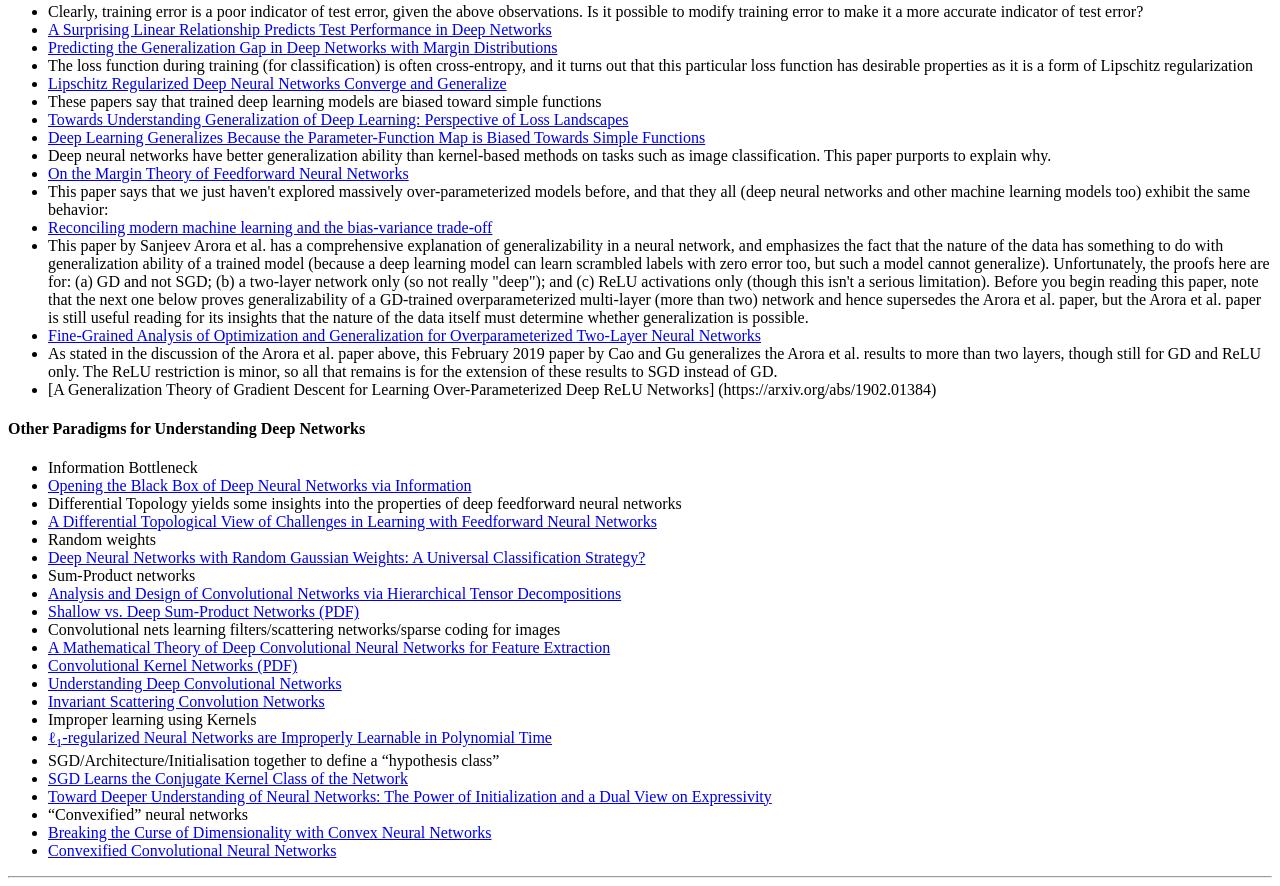
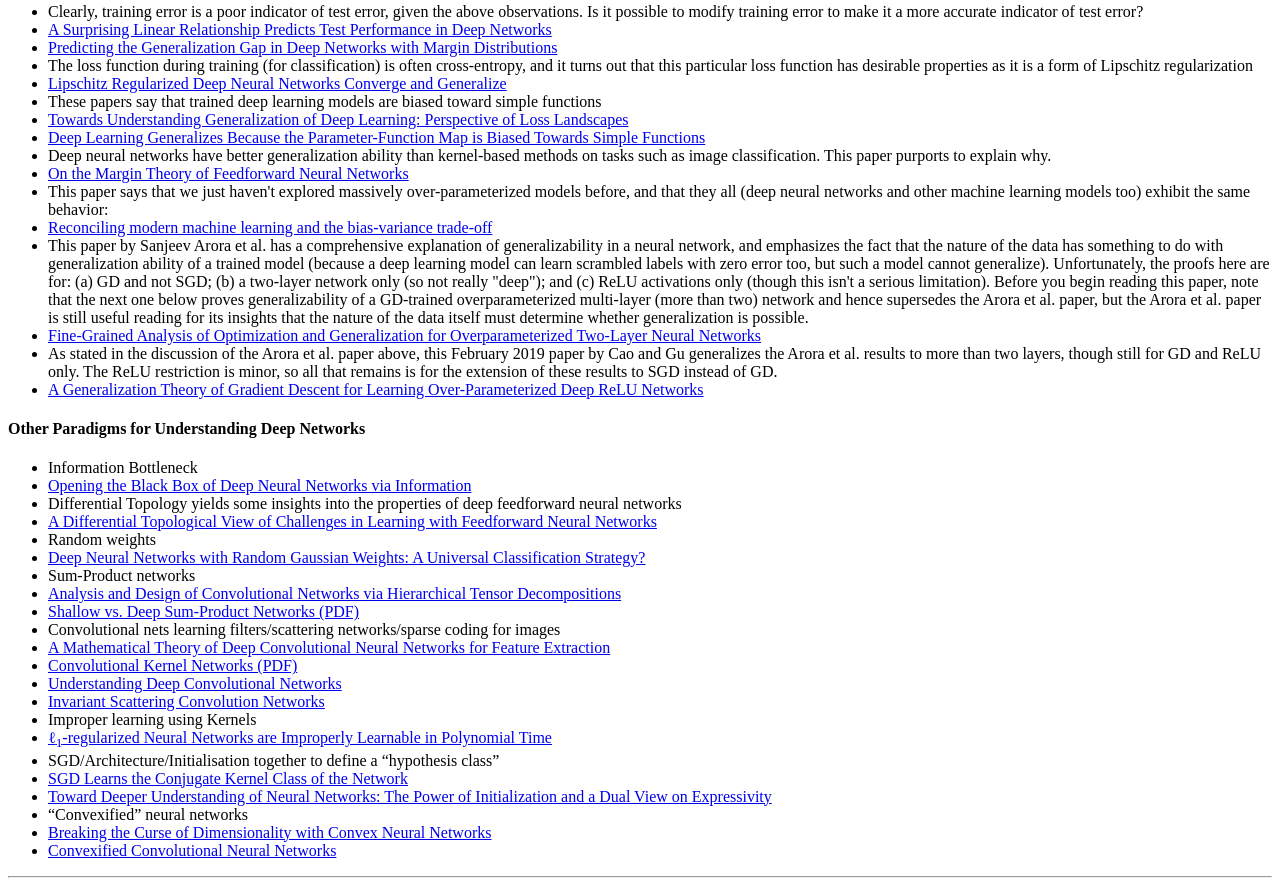
Before and after one commit to ml-theory-papers/ml-theory-papers.github.io, a plain HTML site: page index.html in a window 1280 px wide. Shown: the part 1542-2428 px from the top of the page. Drawn offline with Linux system fonts and the light colour scheme.

Commit message:
Corrected Markdown typo
Now the paper link for Cao and Gu is active.

```diff
--- a/index.html
+++ b/index.html
@@ -102,7 +102,7 @@
 <li>This paper by Sanjeev Arora et al. has a comprehensive explanation of generalizability in a neural network, and emphasizes the fact that the nature of the data has something to do with generalization ability of a trained model (because a deep learning model can learn scrambled labels with zero error too, but such a model cannot generalize). Unfortunately, the proofs here are for: (a) GD and not SGD; (b) a two-layer network only (so not really &quot;deep&quot;); and (c) ReLU activations only (though this isn't a serious limitation). Before you begin reading this paper, note that the next one below proves generalizability of a GD-trained overparameterized multi-layer (more than two) network and hence supersedes the Arora et al. paper, but the Arora et al. paper is still useful reading for its insights that the nature of the data itself must determine whether generalization is possible.</li>
 <li><a href="https://arxiv.org/abs/1901.08584">Fine-Grained Analysis of Optimization and Generalization for Overparameterized Two-Layer Neural Networks</a></li>
 <li>As stated in the discussion of the Arora et al. paper above, this February 2019 paper by Cao and Gu generalizes the Arora et al. results to more than two layers, though still for GD and ReLU only. The ReLU restriction is minor, so all that remains is for the extension of these results to SGD instead of GD.</li>
-<li>[A Generalization Theory of Gradient Descent for Learning Over-Parameterized Deep ReLU Networks] (https://arxiv.org/abs/1902.01384)</li>
+<li><a href="https://arxiv.org/abs/1902.01384">A Generalization Theory of Gradient Descent for Learning Over-Parameterized Deep ReLU Networks</a></li>
 </ul>
 <h4 id="other-paradigms-for-understanding-deep-networks">Other Paradigms for Understanding Deep Networks</h4>
 <ul>
```
Also changed, not shown: 1 other file.
